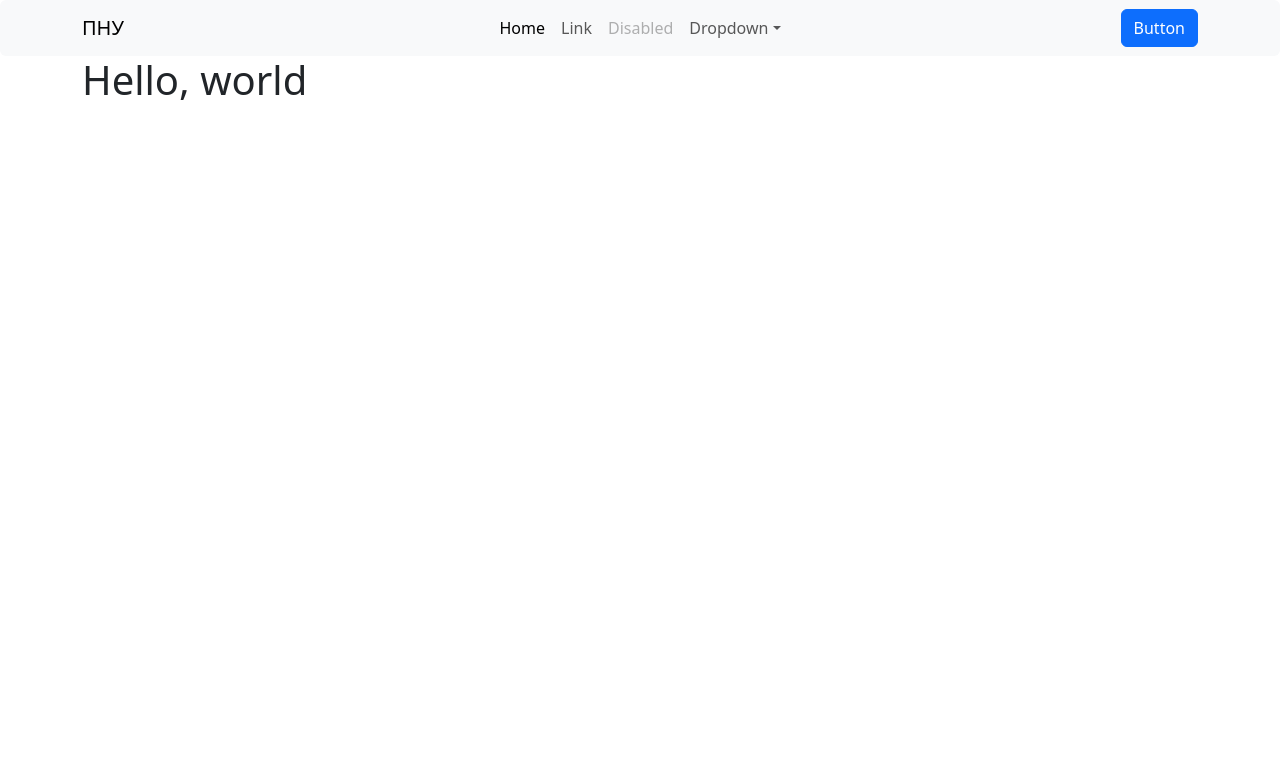
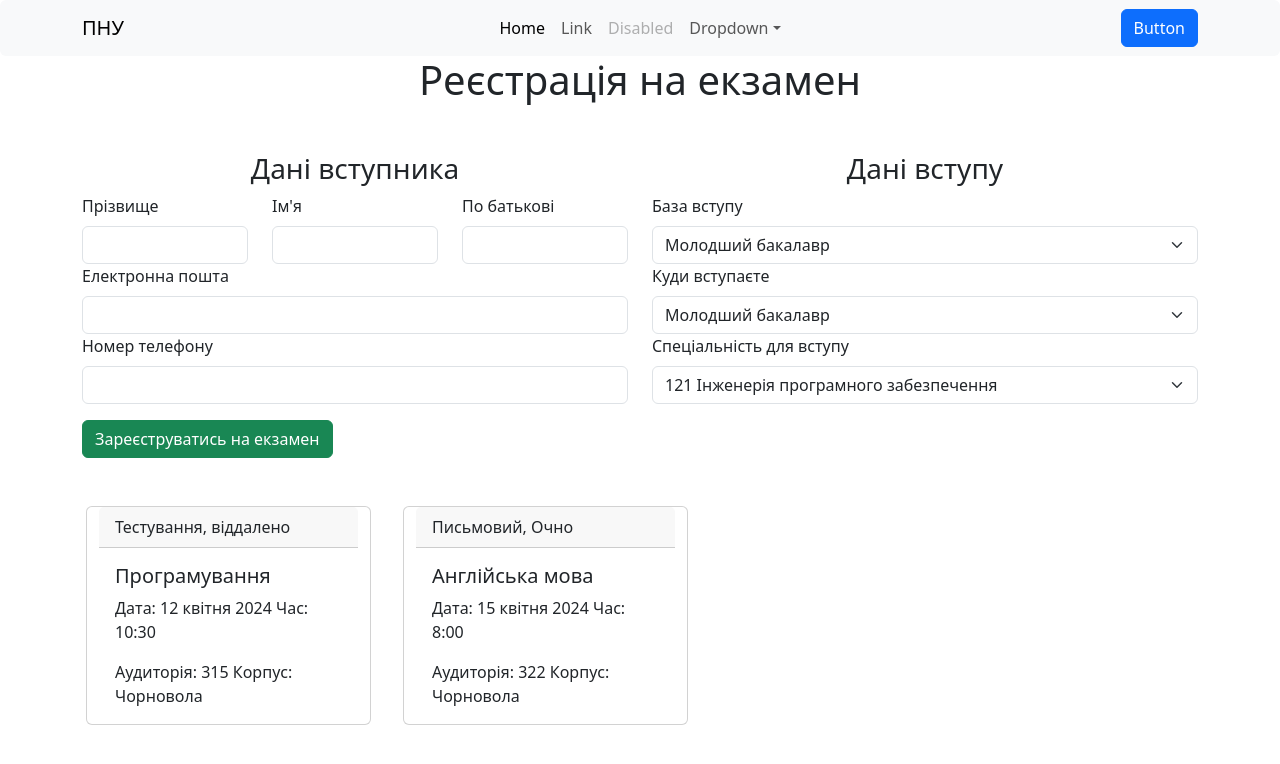
Before and after one commit to MuzykaAndrii/pnu-exam-reg, a Django app: page /exams/register/ in a window 1280 px wide. Shown: the top 764 px of the page. Run offline with Django 5.2, Linux system fonts and the light colour scheme; some libraries are stand-ins or nearby versions.

Commit message:
impl: template for exam form

```diff
--- a/app/main/templates/main/register.html
+++ b/app/main/templates/main/register.html
@@ -1,5 +1,109 @@
 {% extends "layout/base.html" %}
 
+{% block styles %}
+  <style>
+
+  </style>
+{% endblock styles %}
+
 {% block content %}
-  <h1>Hello, world</h1>
+<h1 class="text-center">Реєстрація на екзамен</h1>
+
+
+<form class="mt-5" action="">
+
+  <div class="row">
+    <div class="col-6">
+      <h3 class="text-center">Дані вступника</h3>
+
+      <div class="row">
+        <div class="col-4">
+          <label for="inputEmail4" class="form-label">Прізвище</label>
+          <input type="text" class="form-control" required>
+        </div>
+        <div class="col-4">
+          <label for="inputPassword4" class="form-label">Ім'я</label>
+          <input type="text" class="form-control" required>
+        </div>
+        <div class="col-4">
+          <label for="inputEmail4" class="form-label">По батькові</label>
+          <input type="text" class="form-control" required>
+        </div>
+      </div>
+
+      <div>
+        <label for="inputEmail4" class="form-label">Електронна пошта</label>
+        <input type="email" class="form-control" required>
+      </div>
+
+      <div>
+        <label for="inputEmail4" class="form-label">Номер телефону</label>
+        <input type="phone" class="form-control">
+      </div>
+
+    </div>
+
+    <div class="col-6">
+      <h3 class="text-center">Дані вступу</h3>
+
+      <div class="base">
+        <label class="form-label" for="">База вступу</label>
+        <select class="form-select" aria-label="Документ, на базі якого буде проводитись вступ">
+          <option selected>Молодший бакалавр</option>
+          <option value="1">Бакалавр</option>
+          <option value="2">Магістр</option>
+          <option value="3">Аспірант</option>
+        </select>
+      </div>
+
+      <div class="target">
+        <label class="form-label" for="">Куди вступаєте</label>
+        <select class="form-select" aria-label="Бажаний рівеень здобуття">
+          <option selected>Молодший бакалавр</option>
+          <option value="1">Бакалавр</option>
+          <option value="2">Магістр</option>
+          <option value="3">Аспірант</option>
+        </select>
+      </div>
+
+      <div class="specialities">
+        <label class="form-label" for="">Спеціальність для вступу</label>
+        <select class="form-select" aria-label="">
+          <option value="0">121 Інженерія програмного забезпечення</option>
+          <option value="1">122 Компютерні науки</option>
+          <option value="2">111 Математика</option>
+          <option value="3">013 початкова освіта</option>
+        </select>
+      </div>
+
+    </div>
+  </div>
+  <button class="btn btn-success mt-3" type="submit">Зареєструватись на екзамен</button>
+</form>
+
+<div class="exams row mt-5">
+
+  <div class="card col-3 mx-3">
+    <div class="card-header">
+      Тестування, віддалено
+    </div>
+    <div class="card-body">
+      <h5 class="card-title">Програмування</h5>
+      <p class="card-text">Дата: 12 квітня 2024 Час: 10:30</p>
+      <p class="card-text">Аудиторія: 315 Корпус: Чорновола</p>
+    </div>
+  </div>
+
+  <div class="card col-3 mx-3">
+    <div class="card-header">
+      Письмовий, Очно
+    </div>
+    <div class="card-body">
+      <h5 class="card-title">Англійська мова</h5>
+      <p class="card-text">Дата: 15 квітня 2024 Час: 8:00</p>
+      <p class="card-text">Аудиторія: 322 Корпус: Чорновола</p>
+    </div>
+  </div>
+
+</div>
 {% endblock content %}
```
